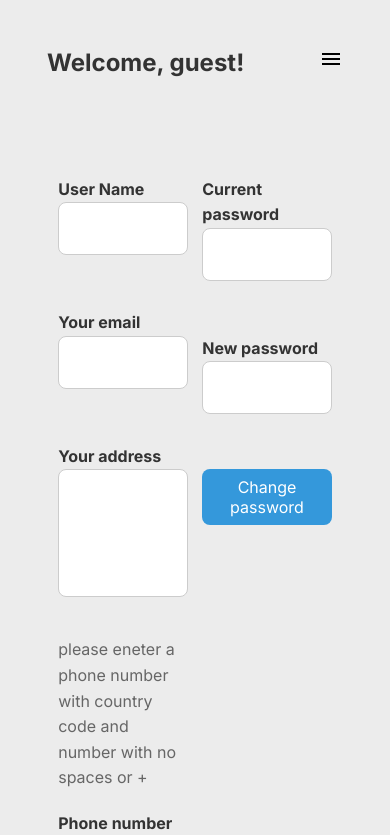
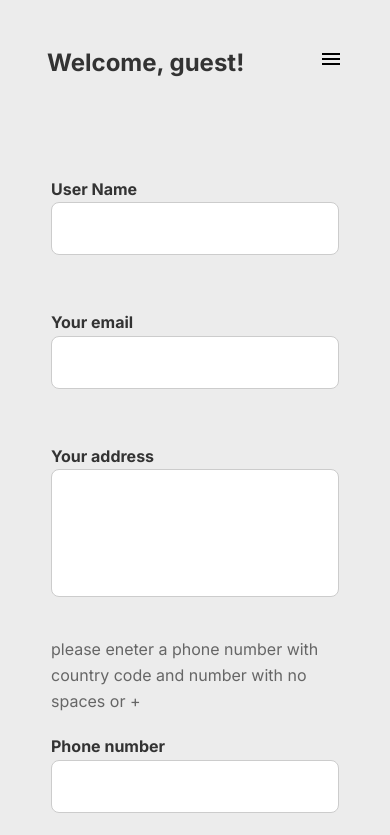
Before and after one commit to vikash123765/candleFrontEndReact, a React (Vite) app: page /profile in a window 390 px wide. Shown: the top 835 px of the page. Built offline with nearby package versions, Linux system fonts and the light colour scheme.

Commit message:
changed to normal formlied view form mbile screens the profile and signup/login form

```diff
--- a/src/style/LoginAndsignup.css
+++ b/src/style/LoginAndsignup.css
@@ -56,3 +56,22 @@
 .custom-error {
   color: red;
 }
+
+/* Media query for mobile screens */
+@media screen and (max-width: 768px) {
+  .custom-login-signup-container {
+    flex-direction: column;
+  }
+
+  .custom-login-form-container,
+  .custom-signup-form-container {
+    flex: none;
+    width: 100%;
+    margin-right: 0;
+  }
+
+  .custom-login-form,
+  .custom-signup-form {
+    max-width: none;
+  }
+}
--- a/src/style/profile.css
+++ b/src/style/profile.css
@@ -109,3 +109,18 @@ button:hover {
     width: 100%;
     border-radius: 0.5rem;
 }
+
+
+/* Media query for mobile screens */
+@media screen and (max-width: 768px) {
+    #profile {
+        flex-direction: column;
+        align-items: center; /* Center items vertically on mobile */
+    }
+
+    #address,
+    #change-password {
+        width: 100%; /* Make address and change-password sections full width on mobile */
+        margin: 0; /* Remove margin on mobile */
+    }
+}
```
